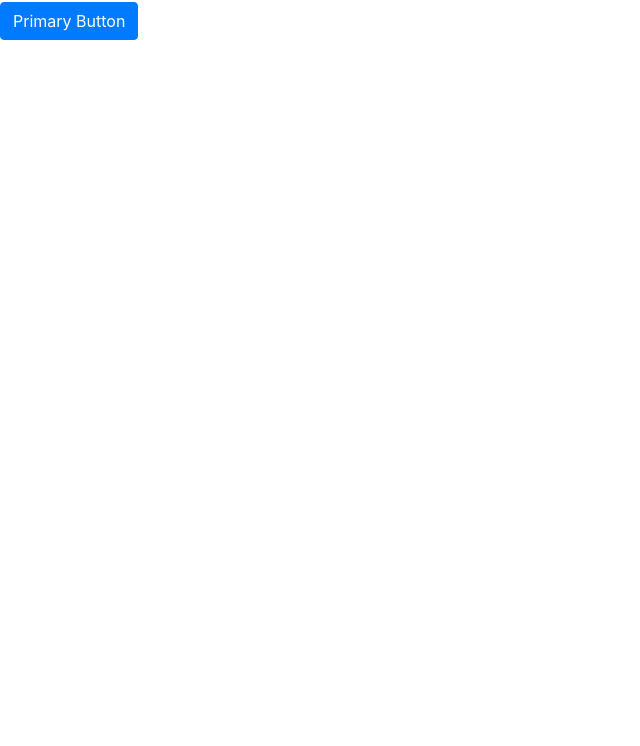
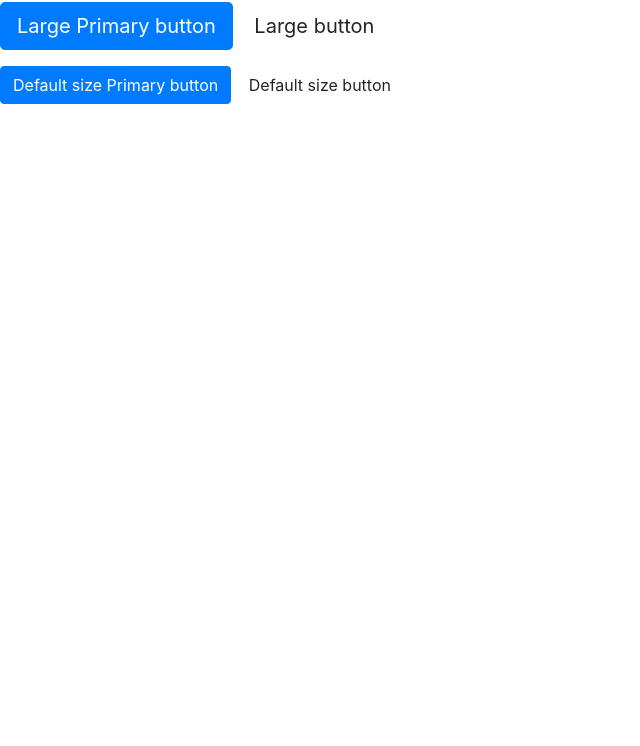
Before and after one commit to stuithcm/Mylab, a plain HTML site: page index.html in a window 1280 px wide. Shown: the part 54-800 px from the top of the page, without its empty margins (0-640 px from the left). Drawn offline with nearby package versions, Linux system fonts and the light colour scheme.

Commit message:
Update index.html

```diff
--- a/index.html
+++ b/index.html
@@ -31,6 +31,25 @@
 
       <!-- Include all compiled plugins (below), or include individual files as needed -->
       <script src = "js/bootstrap.min.js"></script>
-      <button type = "button" class = "btn btn-primary">Primary Button</button>
+      <p>
+        <button type = "button" class = "btn btn-primary btn-lg">
+           Large Primary button
+        </button>
+
+        <button type = "button" class = "btn btn-default btn-lg">
+           Large button
+        </button>
+     </p>
+
+     <p>
+        <button type = "button" class = "btn btn-primary">
+           Default size Primary button
+        </button>
+
+        <button type = "button" class = "btn btn-default">
+           Default size button
+        </button>
+     </p>
+
    </body>
 </html>
```
